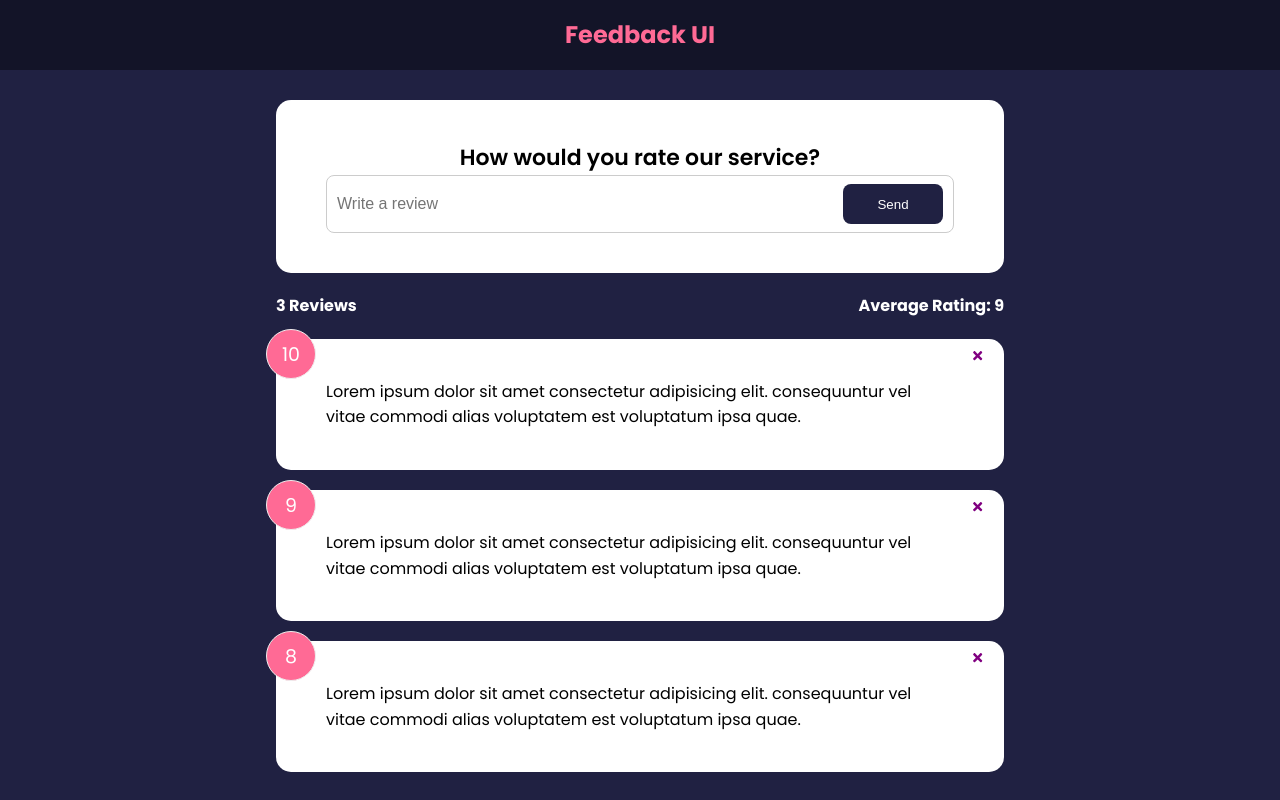
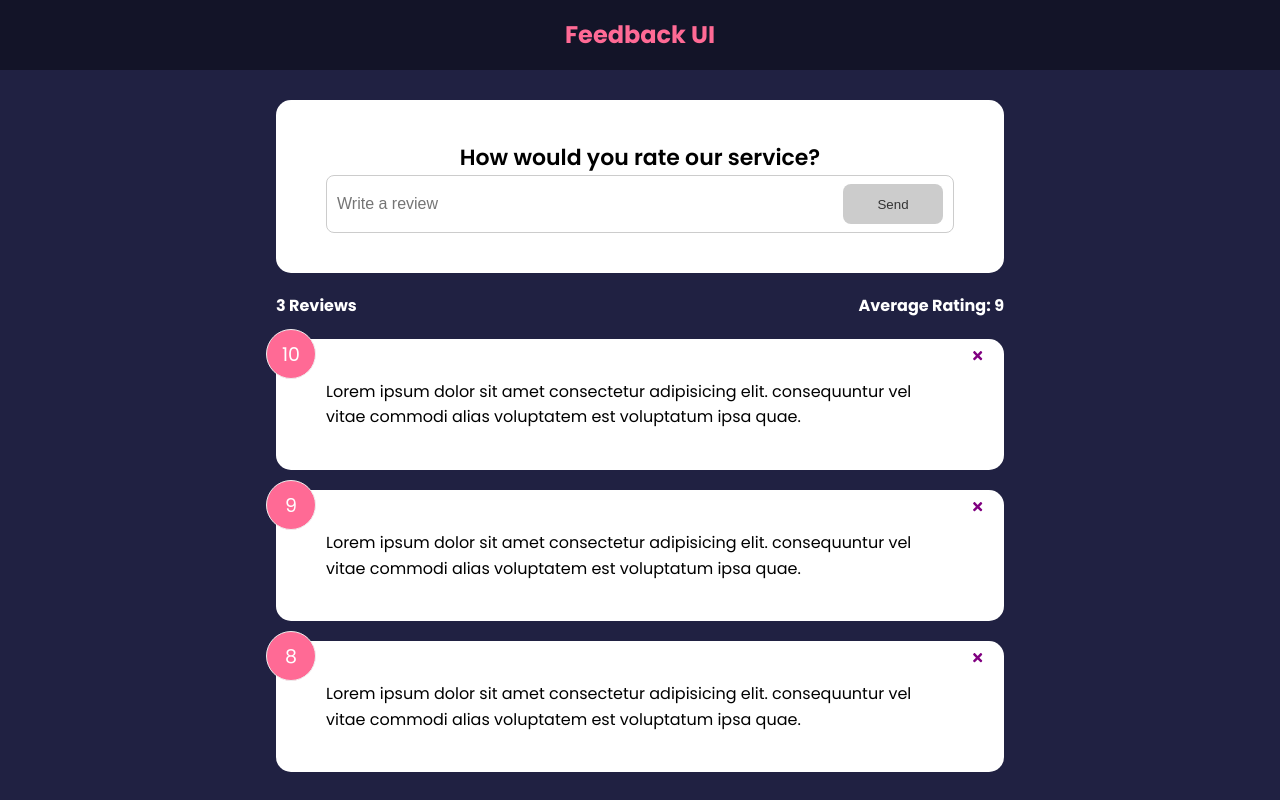
Before and after one commit to NicoASSEO/feedback-app, a React (Vite) app: page / in a window 1280 px wide. Built offline with nearby package versions, Linux system fonts and the light colour scheme.

Commit message:
disabled submission if text <= 10 char

```diff
--- a/src/components/FeedbackForm.jsx
+++ b/src/components/FeedbackForm.jsx
@@ -5,8 +5,20 @@
 
 const FeedbackForm = () => {
   const [text, setText] = useState("")
+  const [btnDisabled, setBtnDisabled] = useState(true)
+  const [message, setMessage] = useState("")
 
   const handleTextChange = (e) => {
+    if (text === "") {
+      setBtnDisabled(true)
+      setMessage(null)
+    } else if (text !== "" && text.trim().length <= 10) {
+      setBtnDisabled(true)
+      setMessage("Text must be at least 10 characters")
+    } else {
+      setMessage(null)
+      setBtnDisabled(false)
+    }
     setText(e.target.value)
   }
 
@@ -22,8 +34,12 @@
             placeholder="Write a review"
             value={text}
           />
-          <Button type="submit">Send</Button>
+          <Button type="submit" isDisabled={btnDisabled}>
+            Send
+          </Button>
         </div>
+
+        {message && <div className="message">{message}</div>}
       </form>
     </Card>
   )
```
